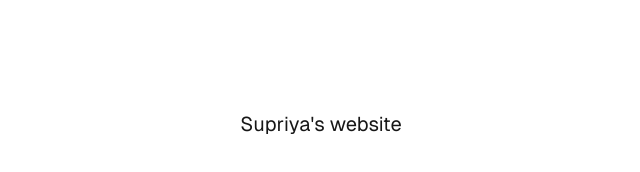
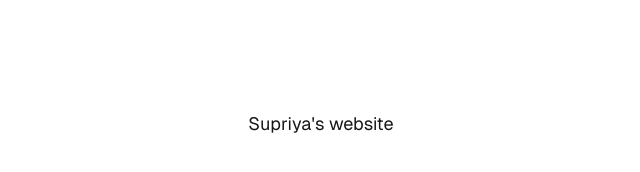
Before and after one commit to supriyameruva/my-next-app, a Next.js app: page / in a window 1280 px wide. Shown: the part 276-448 px from the top of the page, without its empty margins (319-959 px from the left). Built offline with nearby package versions, Linux system fonts and the light colour scheme.

Commit message:
font changed

```diff
--- a/app/page.tsx
+++ b/app/page.tsx
@@ -4,7 +4,7 @@ export default function Home() {
   return (
     <div className="grid grid-rows-[20px_1fr_20px] items-center justify-items-center min-h-screen p-8 pb-20 gap-16 sm:p-20 font-[family-name:var(--font-geist-sans)]">
       <main className="flex flex-col gap-8 row-start-2 items-center sm:items-start">
-        <div className="h1 p-10 text-xl">Supriya's website</div>
+        <div className="h1 p-10 text-lg">Supriya's website</div>
         </main>
     </div>
   );
```
